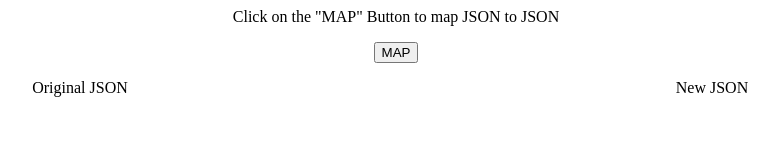
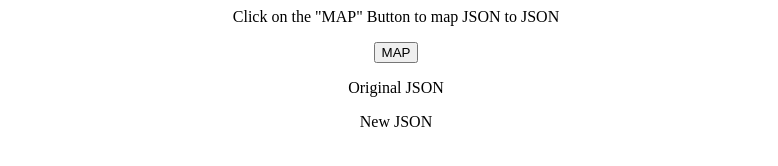
Before and after one commit to CoderJana3/CoderJana3.github.io, a website: page mapping.html in a window 1280 px wide. Shown: the whole page, without its empty margins (244-1022 px from the left). Drawn offline with Linux system fonts and the light colour scheme.

Commit message:
changed pos of divs (mapping.html)

```diff
--- a/mapping.html
+++ b/mapping.html
@@ -18,11 +18,19 @@
             </button>
         </div>
         <div id="JSON">
-            <div id="JSONold" style="width: 50%; float: left">
+           <!--<div id="JSONold" style="width: 50%; float: left">
                 <p>Original JSON</p>
                 <p id="oldjson"> </p>
             </div>
             <div id="JSONnew" style="width: 50%; float: right">
+                <p>New JSON</p>
+                <p id="newjson"> </p>
+            </div>-->
+            <div id="JSONold">
+                <p>Original JSON</p>
+                <p id="oldjson"> </p>
+            </div>
+            <div id="JSONnew">
                 <p>New JSON</p>
                 <p id="newjson"> </p>
             </div>
```
